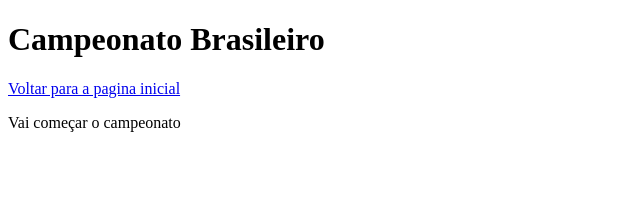
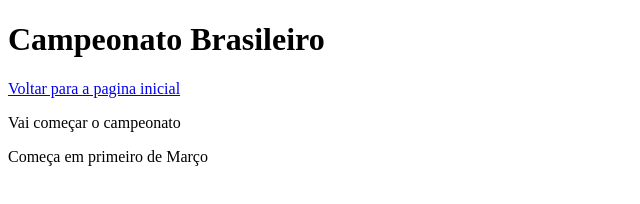
Before and after one commit to CarlosRamosJunior/AulaExercicioGitHub, a plain HTML site: page campeonato.html in a window 1280 px wide. Shown: the whole page, without its empty margins (0-640 px from the left). Drawn offline with Linux system fonts and the light colour scheme.

Commit message:
Acrescentando quando vai começar

```diff
--- a/campeonato.html
+++ b/campeonato.html
@@ -10,5 +10,6 @@
     <h1>Campeonato Brasileiro</h1>
     <a href="index.html">Voltar para a pagina inicial</a>
     <p>Vai começar o campeonato</p>
+    <p>Começa em primeiro de Março</p>
 </body>
 </html>
```
